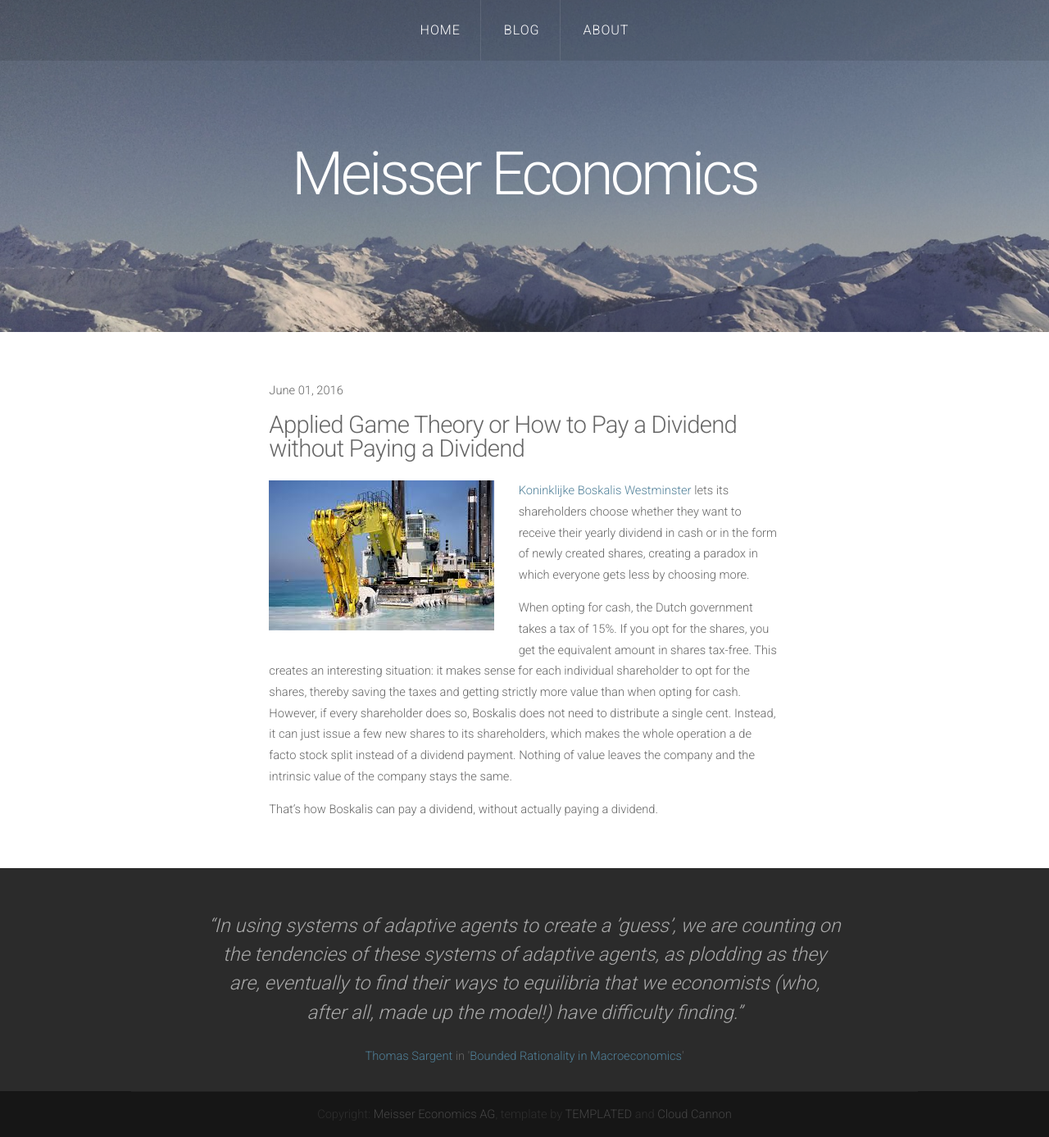
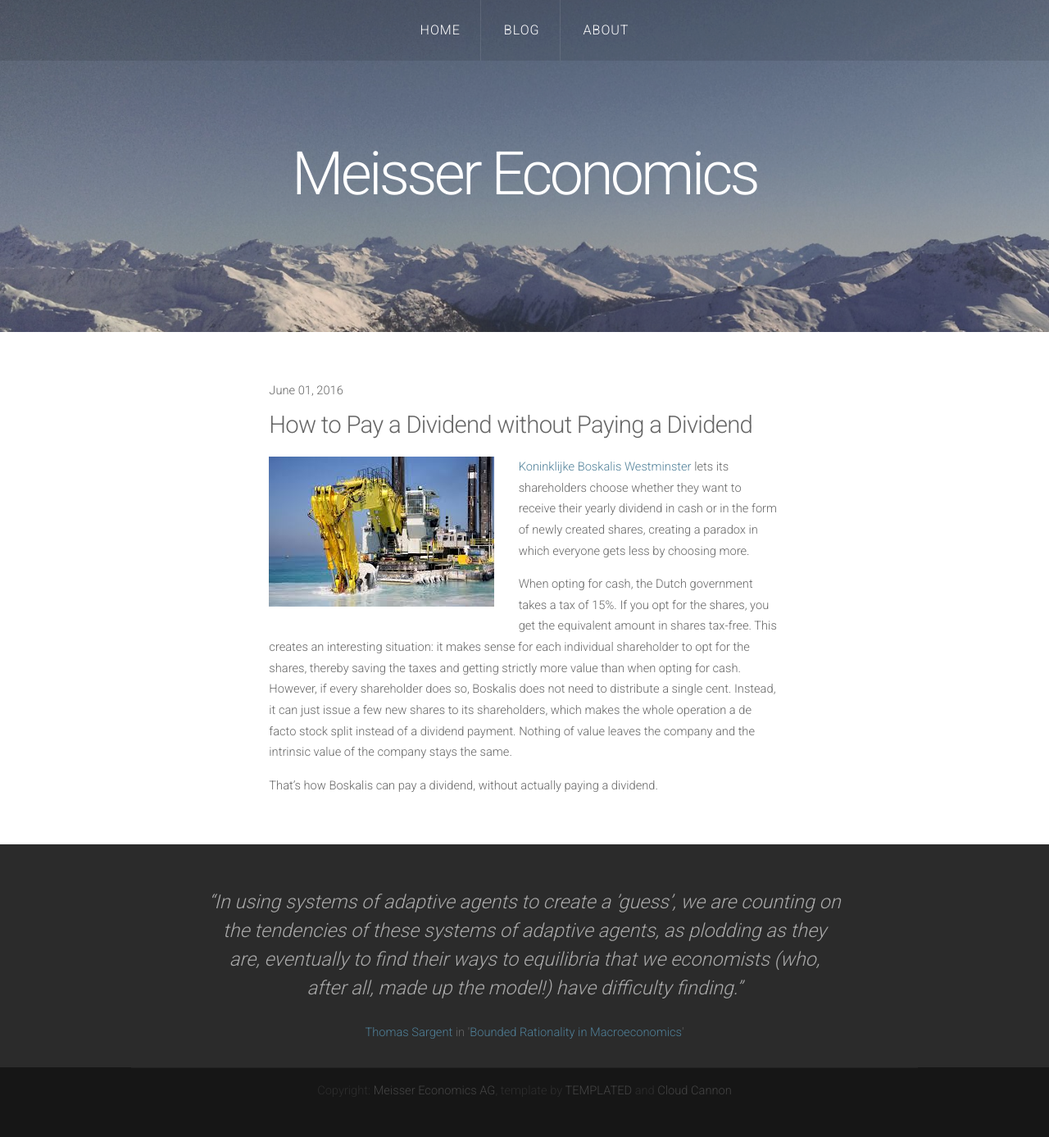
Before and after one commit to meisserecon/www, a Jekyll site: the page built from _posts/2016-06-01-Boskalis.md, in a window 1280 px wide. Shown: the whole page at 82% size. Built offline with Jekyll 4.4.1, drawn with Linux system fonts in a browser that asks for light colours; nearby versions of some CDN libraries; after the commit the page ends 1358 px from its top, so only the background shows below that.

Commit message:
title update

```diff
--- a/_posts/2016-06-01-Boskalis.md
+++ b/_posts/2016-06-01-Boskalis.md
@@ -1,6 +1,6 @@
 ---
 layout: post
-title: Applied Game Theory or How to Pay a Dividend without Paying a Dividend
+title: How to Pay a Dividend without Paying a Dividend
 ---
 <p><img src="/assets/images/boskalis.jpg" alt="" class="image left"></p><a href="http://boskalis.com">Koninklijke Boskalis Westminster</a> lets its shareholders choose whether they want to receive their yearly
 dividend in cash or in the form of newly created shares, creating a paradox in which everyone gets less by choosing more.
```
Also changed, not shown: 1 other file.
